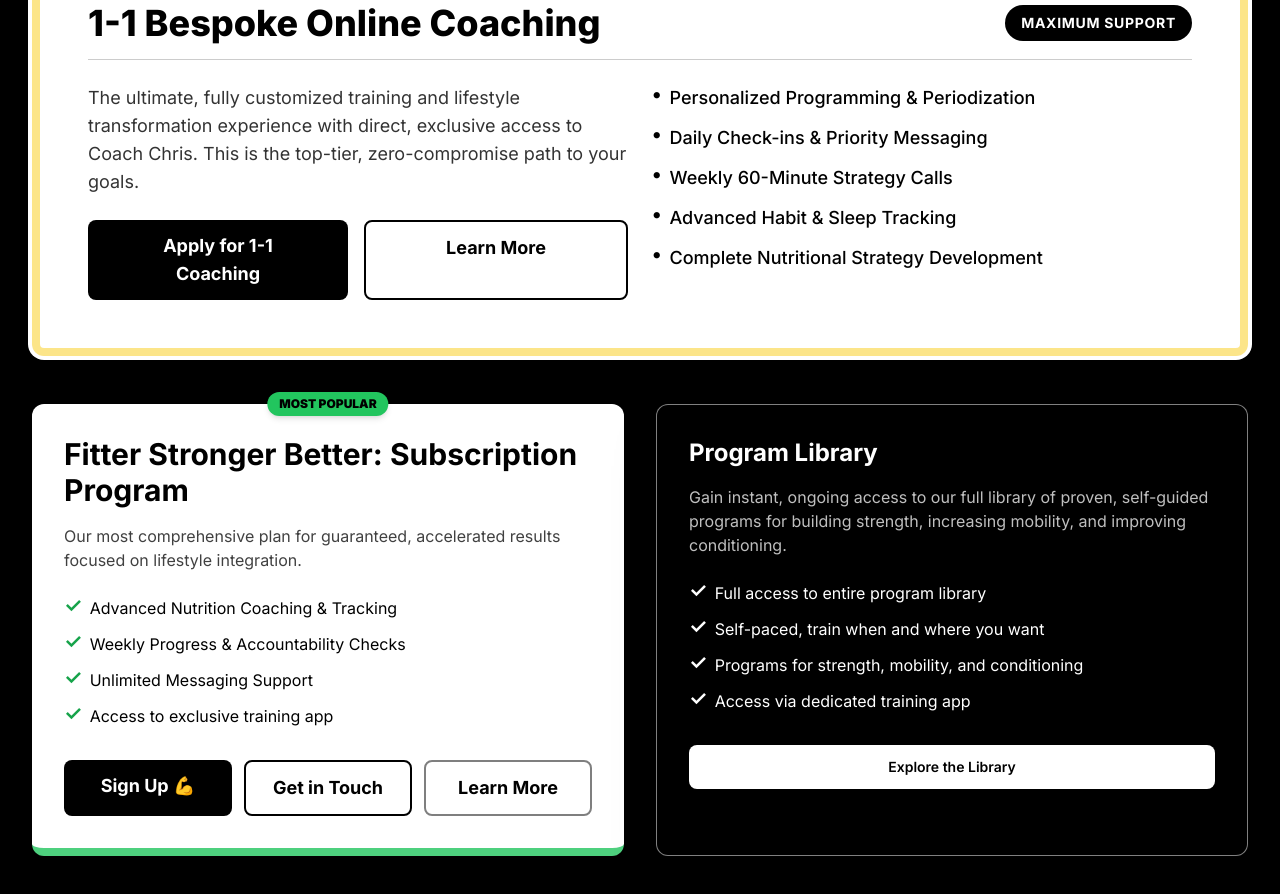
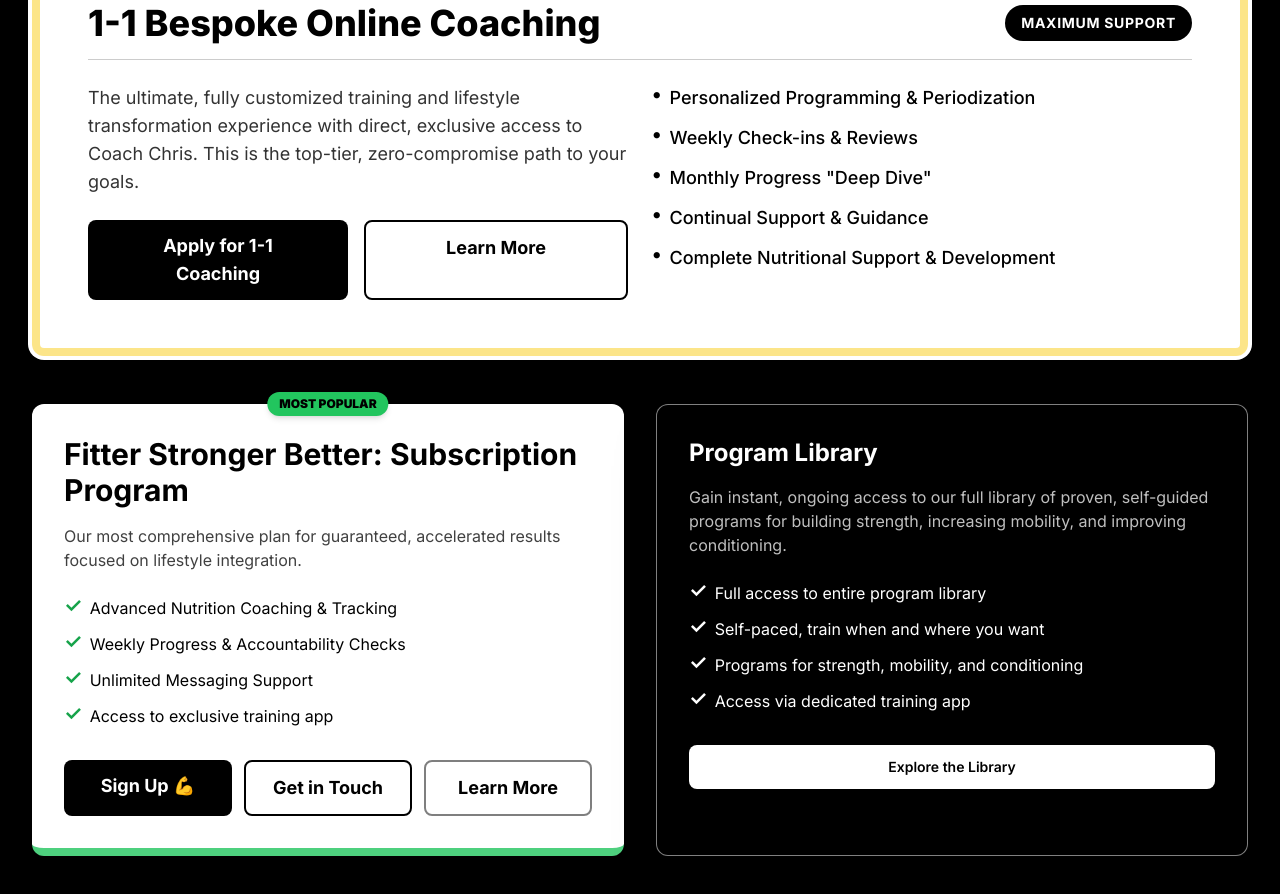
Before and after one commit to CoachChrisCRC/web, a plain HTML site: page index.html in a window 1280 px wide. Shown: the part 3240-4134 px from the top of the page. Drawn offline with nearby package versions, Linux system fonts and the light colour scheme.

Commit message:
Update service offerings in index.html

```diff
--- a/index.html
+++ b/index.html
@@ -285,10 +285,10 @@
                         <div>
                             <ul class="space-y-3 text-black text-lg font-medium">
                                 <li class="flex items-start"><span class="text-black mr-2 text-xl font-bold leading-none">&bull;</span> Personalized Programming & Periodization</li>
-                                <li class="flex items-start"><span class="text-black mr-2 text-xl font-bold leading-none">&bull;</span> Daily Check-ins & Priority Messaging</li>
-                                <li class="flex items-start"><span class="text-black mr-2 text-xl font-bold leading-none">&bull;</span> Weekly 60-Minute Strategy Calls</li>
-                                <li class="flex items-start"><span class="text-black mr-2 text-xl font-bold leading-none">&bull;</span> Advanced Habit & Sleep Tracking</li>
-                                <li class="flex items-start"><span class="text-black mr-2 text-xl font-bold leading-none">&bull;</span> Complete Nutritional Strategy Development</li>
+                                <li class="flex items-start"><span class="text-black mr-2 text-xl font-bold leading-none">&bull;</span> Weekly Check-ins & Reviews</li>
+                                <li class="flex items-start"><span class="text-black mr-2 text-xl font-bold leading-none">&bull;</span> Monthly Progress "Deep Dive"</li>
+                                <li class="flex items-start"><span class="text-black mr-2 text-xl font-bold leading-none">&bull;</span> Continual Support & Guidance</li>
+                                <li class="flex items-start"><span class="text-black mr-2 text-xl font-bold leading-none">&bull;</span> Complete Nutritional Support & Development</li>
                             </ul>
                         </div>
                     </div>
```
